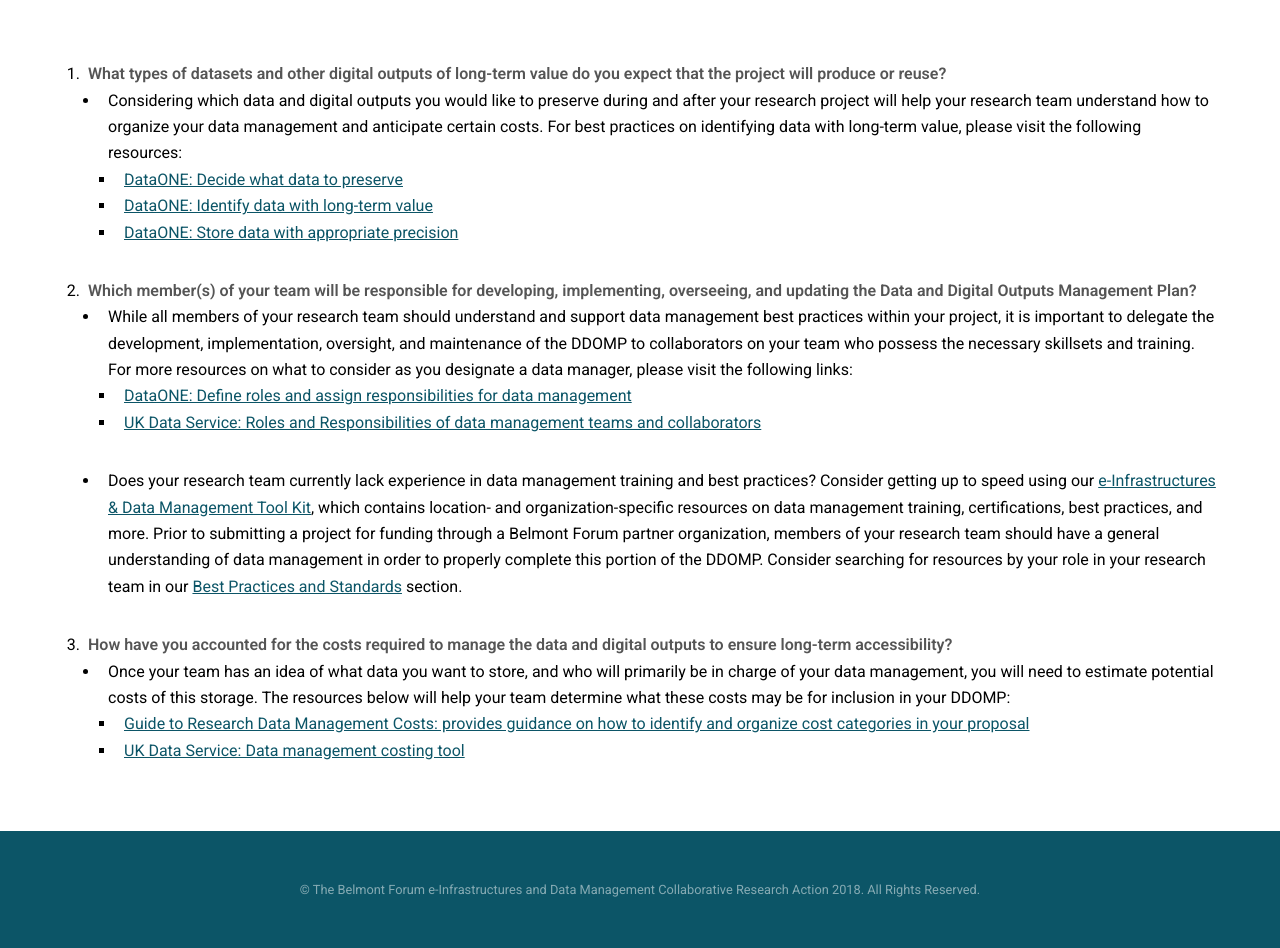
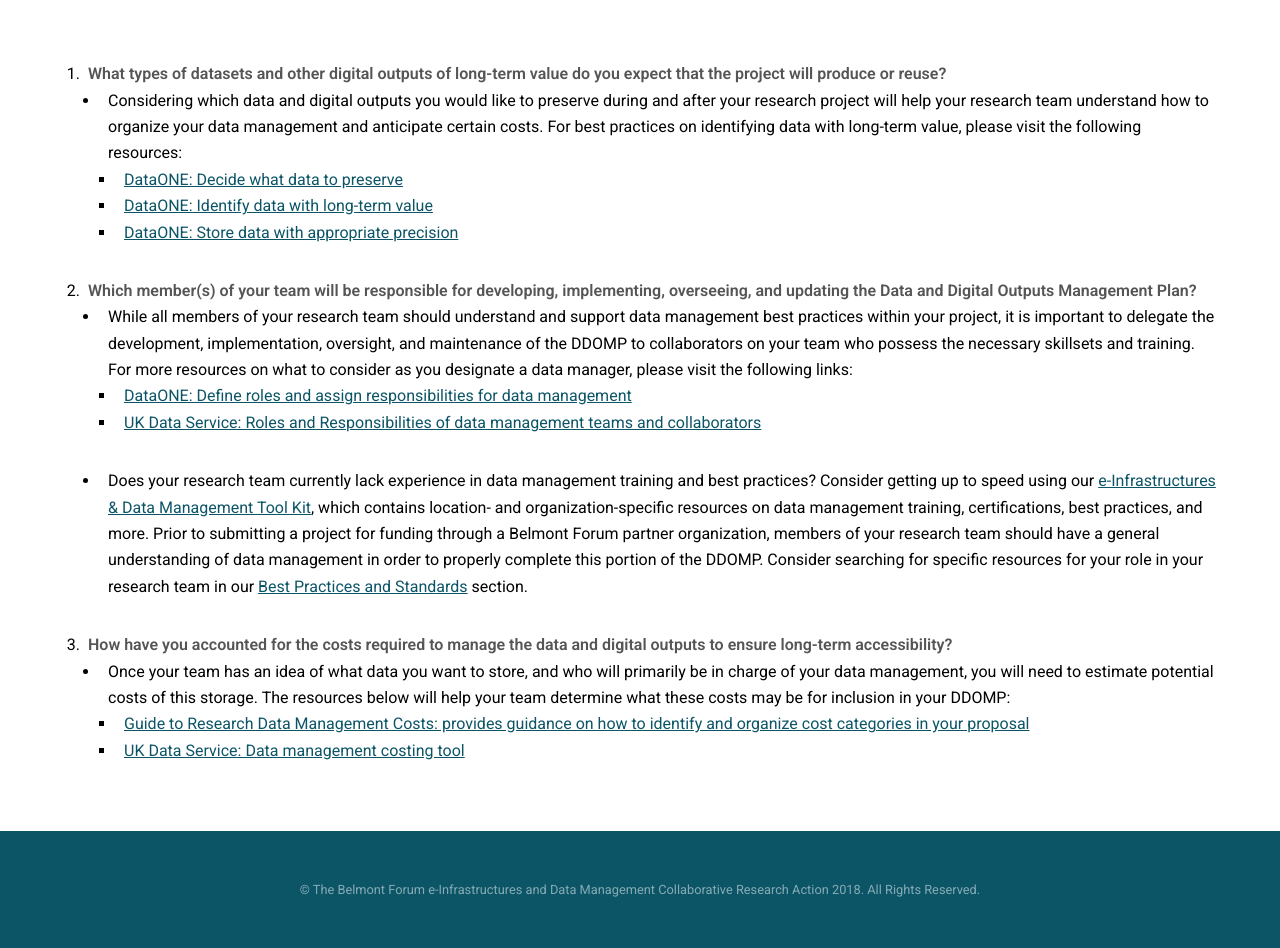
Before and after one commit to bfe-inf/toolkit, a Jekyll site: the page built from ddomp-preproposal.html, in a window 1280 px wide. Shown: the part 695-1643 px from the top of the page. Built offline with Jekyll 4.4.1, drawn with Linux system fonts in a browser that asks for light colours.

Commit message:
Update ddomp-preproposal.html

```diff
--- a/ddomp-preproposal.html
+++ b/ddomp-preproposal.html
@@ -72,7 +72,7 @@
 										<li><a href="https://www.dataone.org/best-practices/define-roles-and-assign-responsibilities-data-management" target="_blank">DataONE: Define roles and assign responsibilities for data management</a></li>
 										<li><a href="https://www.ukdataservice.ac.uk/manage-data/plan/roles-and-responsibilities" target="_blank">UK Data Service: Roles and Responsibilities of data management teams and collaborators</a></li>
 									</ul>
-								<li>Does your research team currently lack experience in data management training and best practices? Consider getting up to speed using our <a href="https://bfe-inf.github.io/tool-kit/" target="_blank">e-Infrastructures & Data Management Tool Kit</a>, which contains location- and organization-specific resources on data management training, certifications, best practices, and more. Prior to submitting a project for funding through a Belmont Forum partner organization, members of your research team should have a general understanding of data management in order to properly complete this portion of the DDOMP. Consider searching for resources by your role in your research team in our <a href="https://bfe-inf.github.io/toolkit/bp&s-root.html" target="_blank">Best Practices and Standards</a> section.</li>
+								<li>Does your research team currently lack experience in data management training and best practices? Consider getting up to speed using our <a href="https://bfe-inf.github.io/tool-kit/" target="_blank">e-Infrastructures & Data Management Tool Kit</a>, which contains location- and organization-specific resources on data management training, certifications, best practices, and more. Prior to submitting a project for funding through a Belmont Forum partner organization, members of your research team should have a general understanding of data management in order to properly complete this portion of the DDOMP. Consider searching for specific resources for your role in your research team in our <a href="https://bfe-inf.github.io/toolkit/bp&s-root.html" target="_blank">Best Practices and Standards</a> section.</li>
 							</ul>
 						<li><strong>How have you accounted for the costs required to manage the data and digital outputs to ensure long-term accessibility?</strong></li>
 							<ul>
```
